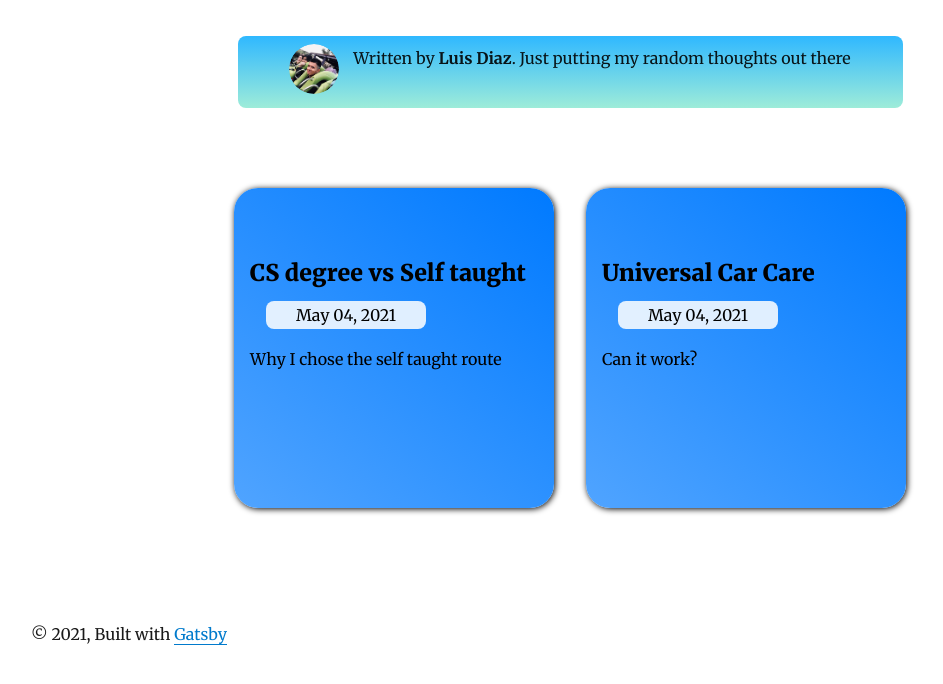
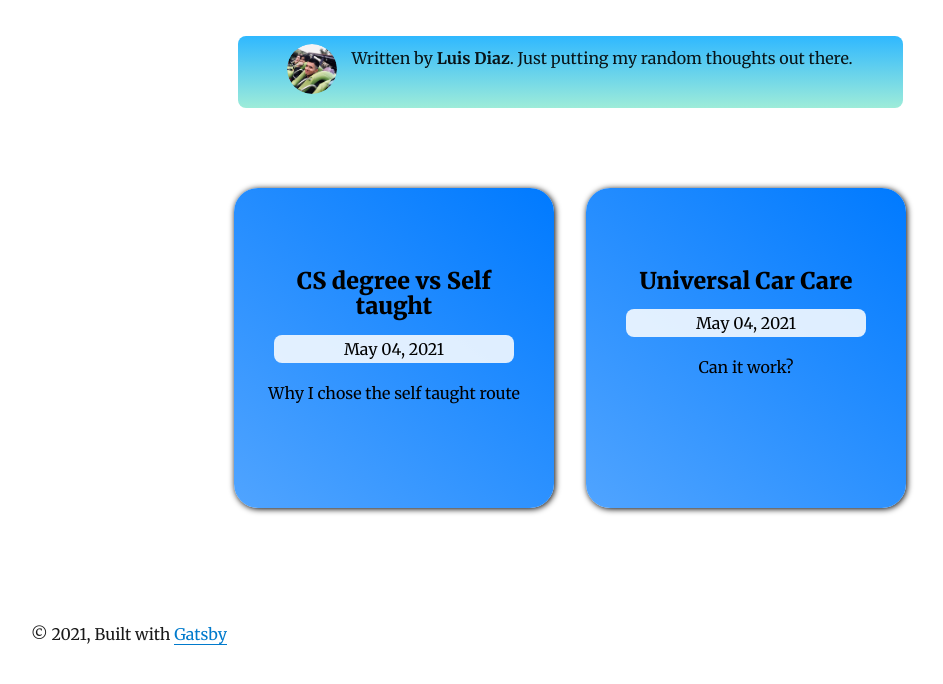
Before and after one commit to Vnzera/blog-gatsby, a Gatsby site: page / in a window 1280 px wide. Shown: the part 118-802 px from the top of the page, without its empty margins (70-1013 px from the left). Built offline with nearby package versions, Linux system fonts and the light colour scheme; Gatsby itself is replaced by a stand-in of ours; some packages are replaced by stand-ins of ours.

Commit message:
Changed alignment and centering

```diff
--- a/src/components/bio.js
+++ b/src/components/bio.js
@@ -60,7 +60,7 @@ const Bio = () => {
         }}
       />
       <p>
-        Written by <strong>{author}</strong>. Just putting my random thoughts out there
+        Written by <strong>{author}</strong>. Just putting my random thoughts out there.
         {` `}
       </p>
     </div>
--- a/src/pages/index.js
+++ b/src/pages/index.js
@@ -19,16 +19,16 @@ const dateStyle = {
   width: "auto",
   radius: "1rem",
   borderRadius: ".5rem",
-  width: "10rem",
   textAlign: "center",
   margin: "1rem"
 };
 
 const postStyle = {
+  textAlign: 'center',
   width: "20rem",
   height: "20rem",
   backgroundColor: "#060606a8",
-  padding: "1rem",
+  padding: "1.5rem",
   margin: "1rem",
   borderRadius: "1.5rem",
   color: "black",
@@ -63,6 +63,7 @@ class BlogIndex extends React.Component {
               </h3>
               <p style={dateStyle}>{node.frontmatter.date}</p>
               <p
+
                 dangerouslySetInnerHTML={{
                   __html: node.frontmatter.description || node.excerpt,
                 }}
```
